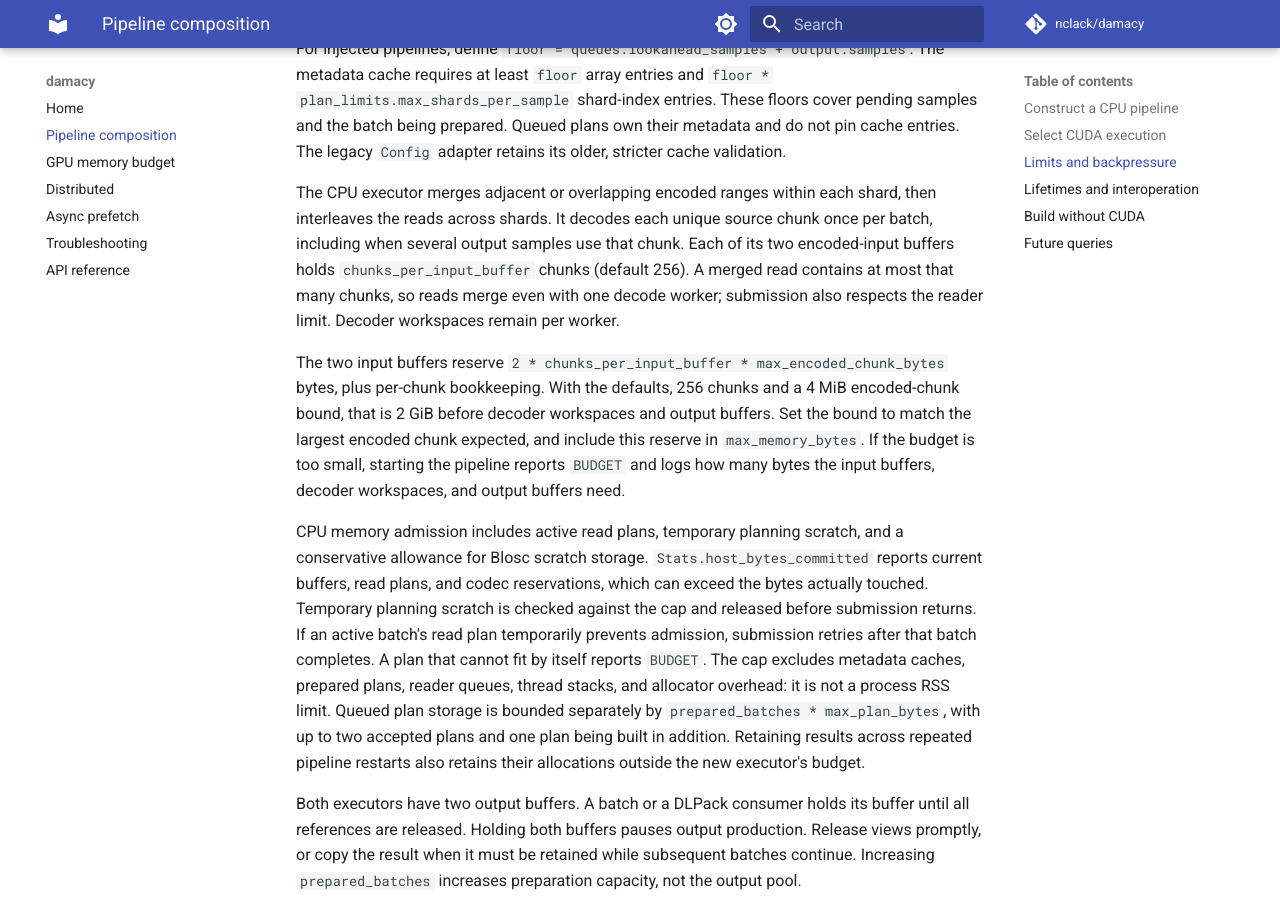
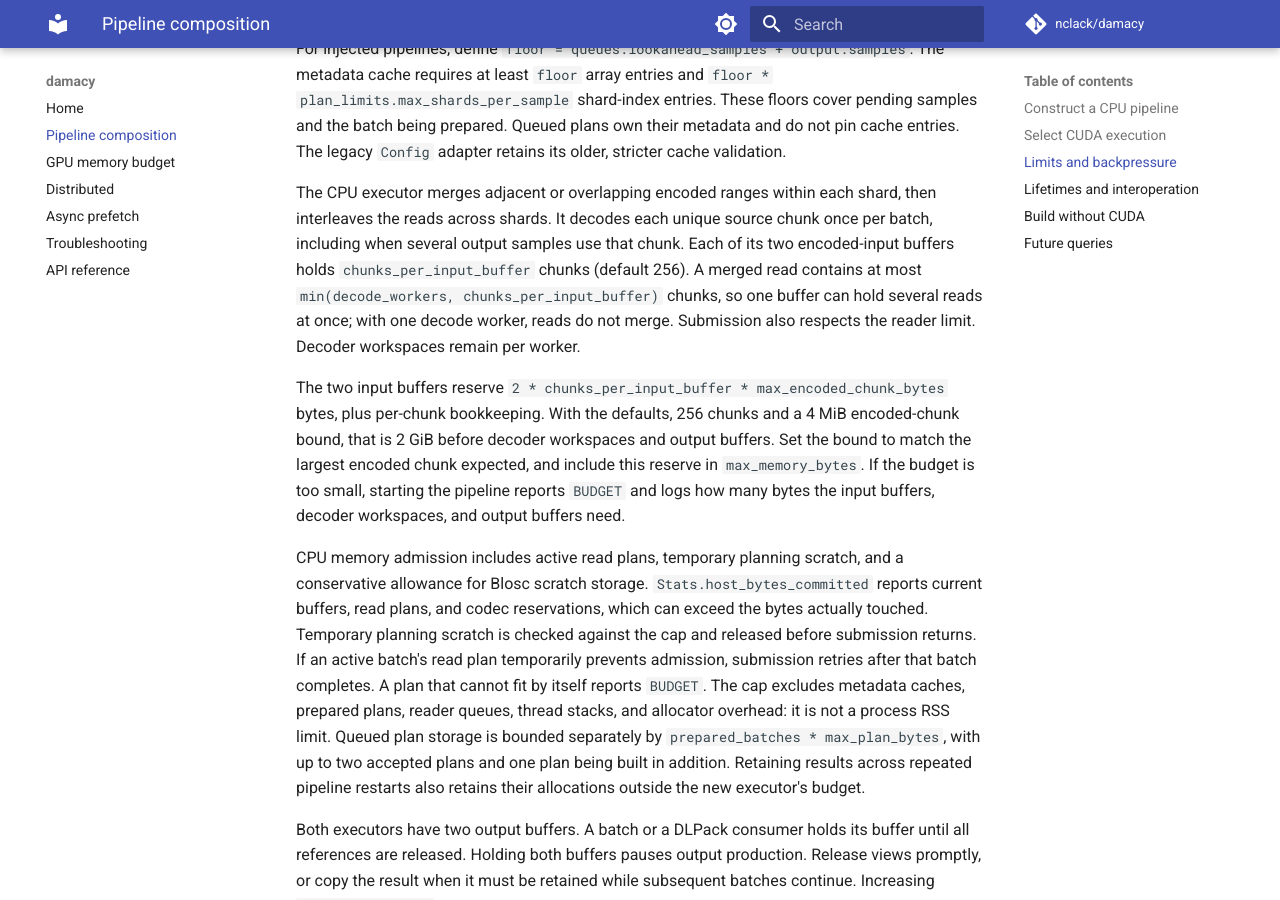
Before and after one commit to nclack/damacy, an MkDocs documentation site: the page built from docs/pipeline.md, in a window 1280 px wide and 900 px high, scrolled down 3100 px. Built offline with MkDocs 1.6.1 and Material for MkDocs 9.7.7, drawn with Linux system fonts in a browser that asks for light colours; comment, search, counter and statistics services are not loaded.

Commit message:
cpu: cap merged reads at decode_workers

```diff
--- a/docs/pipeline.md
+++ b/docs/pipeline.md
@@ -129,9 +129,10 @@ The CPU executor merges adjacent or overlapping encoded ranges within each
 shard, then interleaves the reads across shards. It decodes each unique source
 chunk once per batch, including when several output samples use that chunk.
 Each of its two encoded-input buffers holds `chunks_per_input_buffer` chunks
-(default 256). A merged read contains at most that many chunks, so reads merge
-even with one decode worker; submission also respects the reader limit.
-Decoder workspaces remain per worker.
+(default 256). A merged read contains at most
+`min(decode_workers, chunks_per_input_buffer)` chunks, so one buffer can hold
+several reads at once; with one decode worker, reads do not merge. Submission
+also respects the reader limit. Decoder workspaces remain per worker.
 
 The two input buffers reserve
 `2 * chunks_per_input_buffer * max_encoded_chunk_bytes` bytes, plus per-chunk
```
Also changed, not shown: dev/cpu-pipeline.md (+2 -2 lines), 2 other files.
